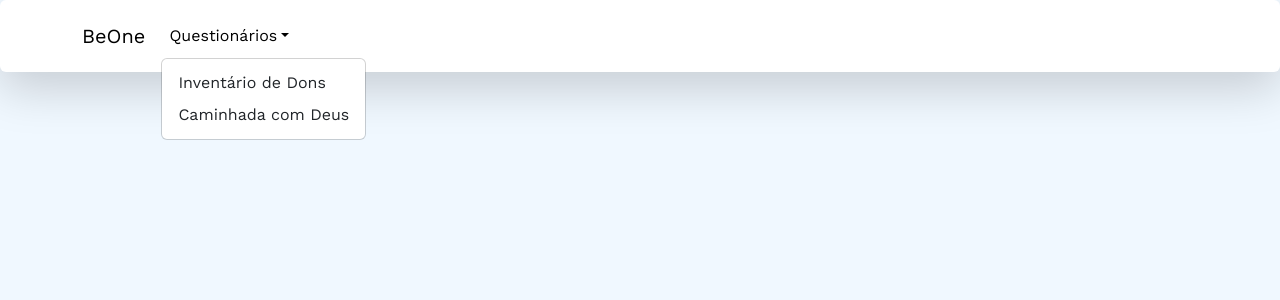
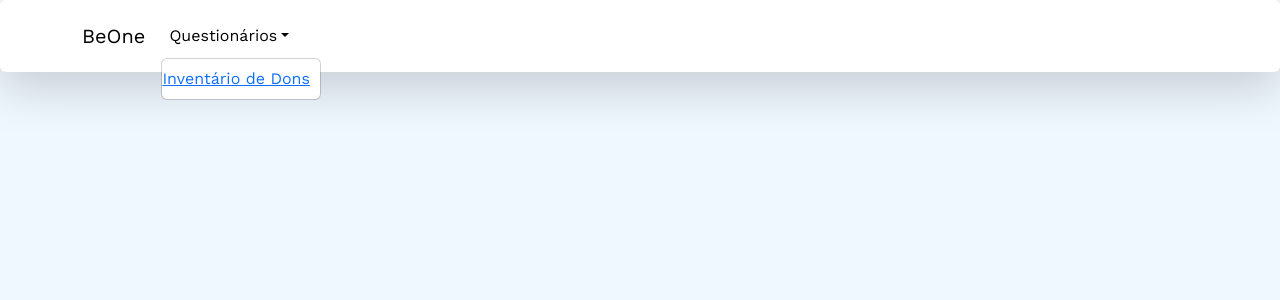
Before and after one commit to trfernandes/beOneEducation, a React (Create React App) app: page / in a window 1280 px wide. Both pictures are taken after a click on the button "Questionários". Shown: the top 300 px of the page. Built offline with nearby package versions, Linux system fonts and the light colour scheme.

Commit message:
mudado forma de links

```diff
--- a/src/components/HeaderBar.js
+++ b/src/components/HeaderBar.js
@@ -3,6 +3,7 @@ import Container from 'react-bootstrap/Container';
 import Nav from 'react-bootstrap/Nav';
 import Navbar from 'react-bootstrap/Navbar';
 import NavDropdown from 'react-bootstrap/NavDropdown';
+import { Link } from 'react-router-dom';
 
 function HeaderBar() {
     return (
@@ -12,14 +13,12 @@ function HeaderBar() {
                 <Navbar.Toggle aria-controls="basic-navbar-nav" />
                 <Navbar.Collapse id="basic-navbar-nav">
                     <Nav className="me-auto">
-                        {/* <LinkContainer to="/surveyWalkWithGod">
-                            <Nav.Link>Caminhada Com Deus</Nav.Link>
-                        </LinkContainer> */}
                         <NavDropdown title="Questionários" id="basic-nav-dropdown">
-                            <NavDropdown.Item href="/surveyGodGifts">Inventário de Dons</NavDropdown.Item>
+                            <Link to="/surveyGodGifts">Inventário de Dons</Link>
+                            {/* <NavDropdown.Item href="/surveyGodGifts">Inventário de Dons</NavDropdown.Item>
                             <NavDropdown.Item href="/surveyWalkWithGod">
                                 Caminhada com Deus
-                            </NavDropdown.Item>
+                            </NavDropdown.Item> */}
                         </NavDropdown>
                     </Nav>
                 </Navbar.Collapse>
```
